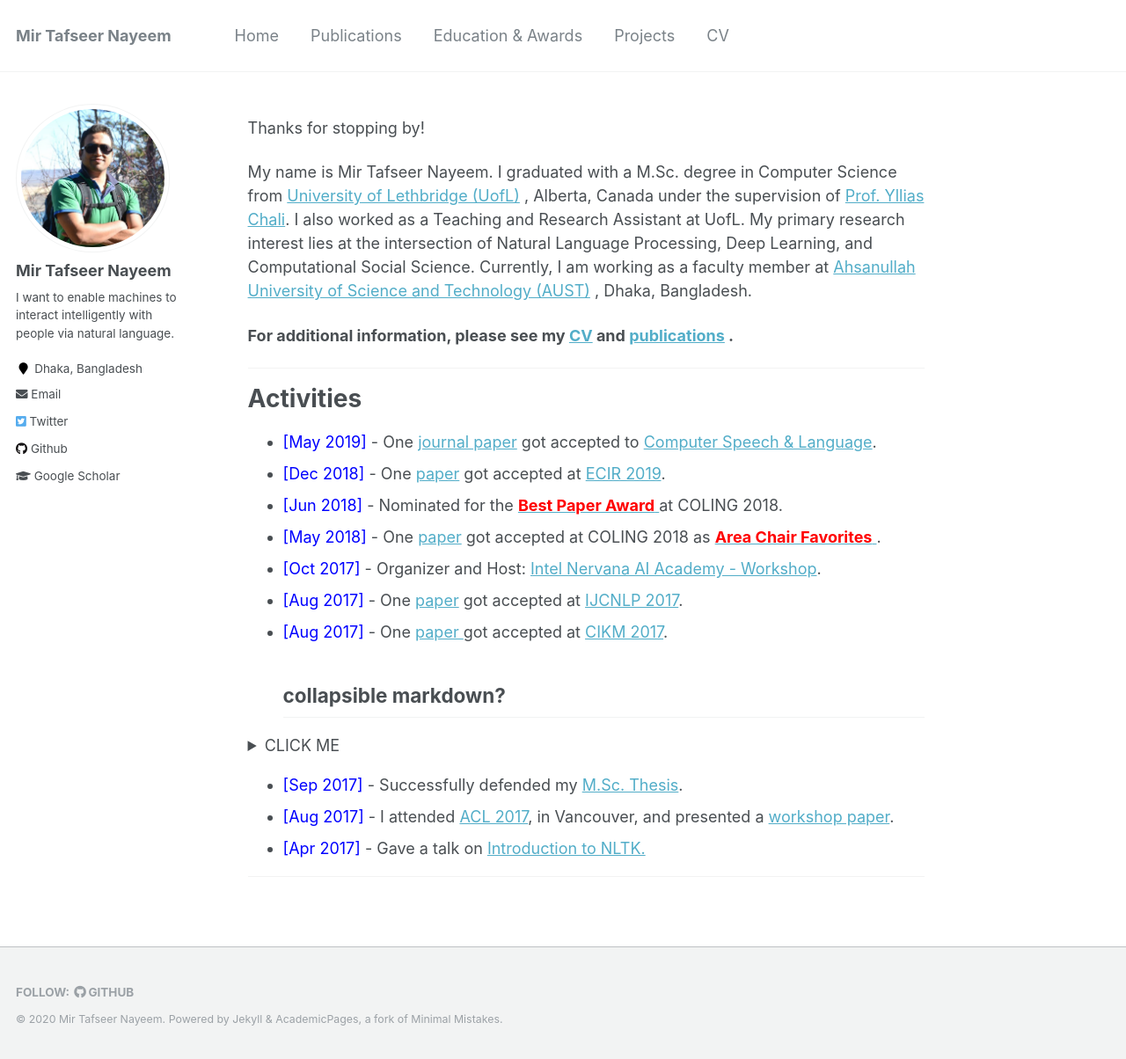
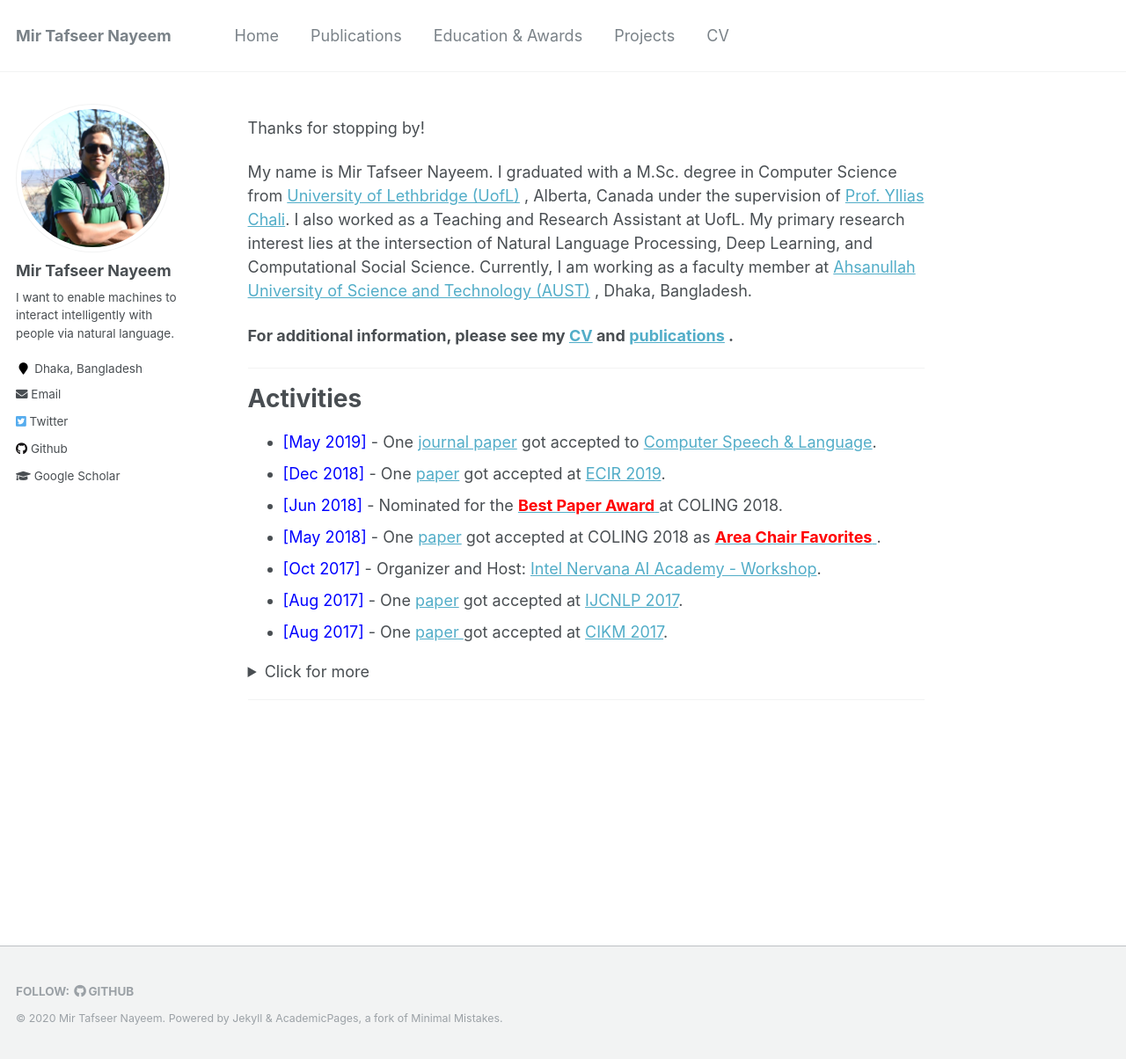
Before and after one commit to sujan-sarker/sujan-sarker.github.io, a Jekyll site: the page built from _pages/about.md, in a window 1280 px wide and 1204 px high. Shown: the whole window at 88% size. Built offline with Jekyll 4.4.1, drawn with Linux system fonts in a browser that asks for light colours.

Commit message:
Update about.md

````diff
--- a/_pages/about.md
+++ b/_pages/about.md
@@ -26,21 +26,14 @@ My name is Mir Tafseer Nayeem. I graduated with a M.Sc. degree in Computer Scien
 * <span style="color:Blue"> [Oct 2017] </span> - Organizer and Host: [Intel Nervana AI Academy - Workshop](https://www.intel.ai/).
 * <span style="color:Blue"> [Aug 2017] </span> - One [paper](http://www.aclweb.org/anthology/I17-2071) got accepted at [IJCNLP 2017](http://ijcnlp2017.org/site/page.aspx?pid=901&sid=1133&lang=en).
 * <span style="color:Blue"> [Aug 2017] </span> - One [paper ](https://dl.acm.org/citation.cfm?id=3133106) got accepted at [CIKM 2017](http://www.cikmconference.org/CIKM2017/index.html).
-## collapsible markdown?
 
-<details><summary>CLICK ME</summary>
+<details><summary> Click for more</summary>
 <p>
-
-#### yes, even hidden code blocks!
-
-```python
-print("hello world!")
-```
-
-</p>
-</details>
 * <span style="color:Blue"> [Sep 2017]  </span> - Successfully defended my [M.Sc. Thesis](https://opus.uleth.ca/bitstream/handle/10133/4993/NAYEEM_MIR_TAFSEER_MSC_2017.pdf).
 * <span style="color:Blue"> [Aug 2017] </span> - I attended [ACL 2017](http://acl2017.org/), in Vancouver, and presented a [workshop paper](http://www.aclweb.org/anthology/W17-2407).
 * <span style="color:Blue"> [Apr 2017] </span> - Gave a talk on [Introduction to NLTK.](https://tafseer-nayeem.github.io/files/Introduction_to_NLTK.pdf)
+</p>
+</details>
+
 
 -----------
````
